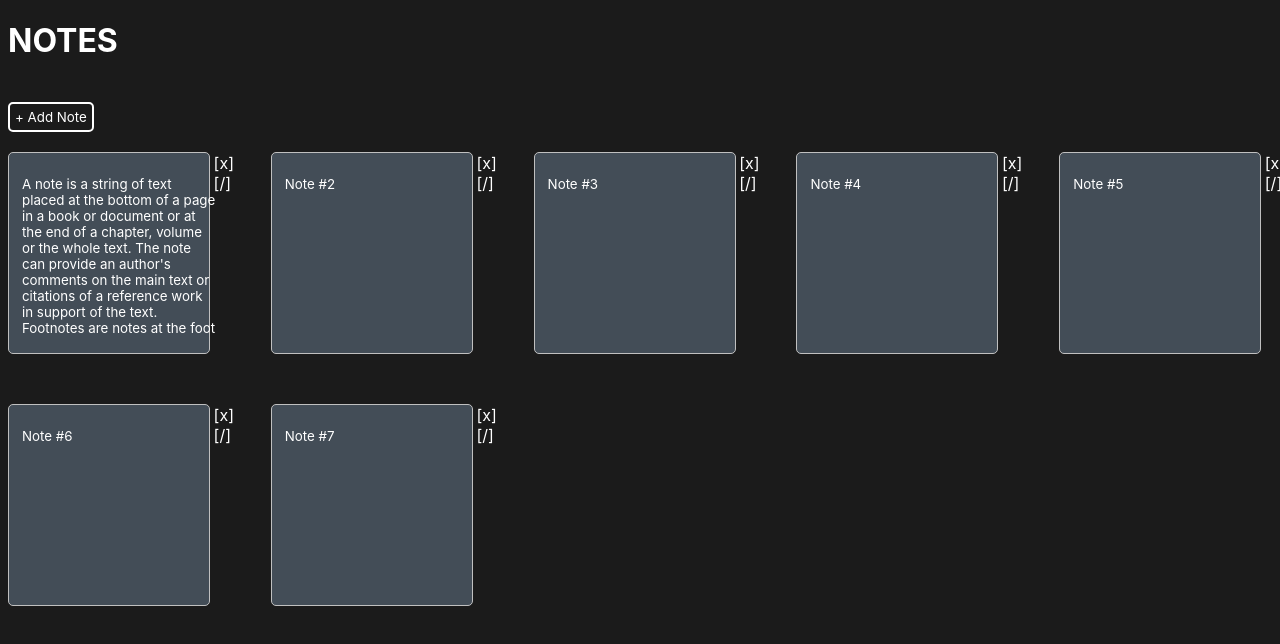
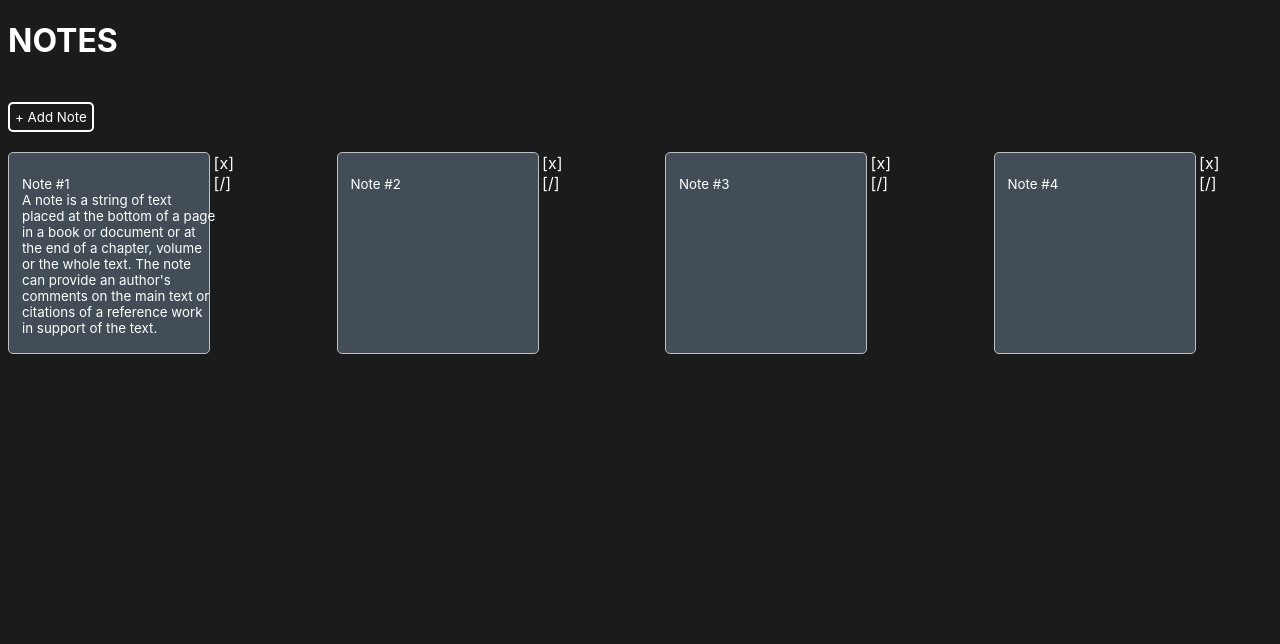
Before and after one commit to frontseat-astronaut/react-note-app, a React (Create React App) app: page / in a window 1280 px wide. Shown: the top 644 px of the page. Built offline with nearby package versions, Linux system fonts and the light colour scheme.

Commit message:
added smooth scrolling

```diff
--- a/package.json
+++ b/package.json
@@ -9,6 +9,7 @@
     "react": "^17.0.2",
     "react-dom": "^17.0.2",
     "react-scripts": "4.0.3",
+    "react-scroll": "^1.8.3",
     "web-vitals": "^1.1.2"
   },
   "scripts": {
--- a/src/App.js
+++ b/src/App.js
@@ -1,30 +1,35 @@
 import './App.css';
 import React from 'react';
+var Scroll   = require('react-scroll');
+var ScrollElement  = Scroll.Element;
+var scroller = Scroll.scroller;
 
 let defaultNotes = [
-  "A note is a string of text placed at the bottom of a page in a book or document or at the end of a chapter, volume or the whole text. The note can provide an author's comments on the main text or citations of a reference work in support of the text.\nFootnotes are notes at the foot of the page while endnotes are collected under a separate heading at the end of a chapter, volume, or entire work. Unlike footnotes, endnotes have the advantage of not affecting the layout of the main text, but may cause inconvenience to readers who have to move back and forth between the main text and the endnotes.\nIn some editions of the Bible, notes are placed in a narrow column in the middle of each page between two columns of biblical text.",
+  "Note #1\nA note is a string of text placed at the bottom of a page in a book or document or at the end of a chapter, volume or the whole text. The note can provide an author's comments on the main text or citations of a reference work in support of the text.\nFootnotes are notes at the foot of the page while endnotes are collected under a separate heading at the end of a chapter, volume, or entire work. Unlike footnotes, endnotes have the advantage of not affecting the layout of the main text, but may cause inconvenience to readers who have to move back and forth between the main text and the endnotes.\nIn some editions of the Bible, notes are placed in a narrow column in the middle of each page between two columns of biblical text.",
   "Note #2",
   "Note #3",
   "Note #4",
-  "Note #5",
-  "Note #6",
-  "Note #7",
 ];
 
 class Note extends React.Component {
   constructor(props) {
     super(props);
 
-    this.key = props.key;
     this.deleteNote = props.deleteNote;
     this.parentRefresh = props.parentRefresh;
 
-    this.state = { "text": props.text, "newText": "", "isTyping": false };
+    this.state = { "text": props.text, "newText": props.text, "isTyping": (props.justCreated) ? true : false, "justCreated": props.justCreated };
 
     this.editNote = this.editNote.bind(this);
     this.handleChange = this.handleChange.bind(this);
     this.handleSubmit = this.handleSubmit.bind(this);
     this.handleCancel = this.handleCancel.bind(this);
+
+  }
+
+  componentDidMount(){
+    if(this.state.justCreated)
+      this.parentRefresh();
   }
 
   editNote(event) {
@@ -38,11 +43,15 @@ class Note extends React.Component {
   }
 
   handleSubmit(event) {
-    this.setState({ "isTyping": false, "text": this.state.newText });
+    this.setState({ "isTyping": false, "text": this.state.newText, "justCreated": false });
     this.parentRefresh();
   }
 
   handleCancel(event) {
+    if (this.state.justCreated) {
+      this.deleteNote(null, true);
+      return;
+    }
     this.setState({ "isTyping": false });
     this.parentRefresh();
   }
@@ -54,7 +63,7 @@ class Note extends React.Component {
           (!this.state.isTyping) ? (
             <div className="Options">
               <a href="#" onClick={this.deleteNote}>[x]</a>
-              <br/>
+              <br />
               <a href="#" onClick={this.editNote}>[/]</a>
             </div>
           ) : (null)
@@ -62,7 +71,7 @@ class Note extends React.Component {
         {
           (this.state.isTyping) ? (
             <div>
-              <textarea className="NoteText" value={this.state.newText} readOnly={false} onChange={this.handleChange} /> <br />
+              <textarea autoFocus className="NoteText" value={this.state.newText} readOnly={false} onChange={this.handleChange} /> <br />
               <button className="DoneButton" onClick={this.handleSubmit}> Done </button>
               <button className="CancelButton" onClick={this.handleCancel}> Cancel </button>
             </div>
@@ -79,6 +88,7 @@ class App extends React.Component {
   constructor(props) {
     super(props);
 
+    this.createNote = this.createNote.bind(this);
     this.displayNotes = this.displayNotes.bind(this);
     this.newNoteButton = this.newNoteButton.bind(this);
     this.handleNewNote = this.handleNewNote.bind(this);
@@ -87,13 +97,25 @@ class App extends React.Component {
 
     let jsxNotes = {}
     for (let i = 0; i < defaultNotes.length; ++i) {
-      jsxNotes[i] = <Note text={defaultNotes[i]} key={i} deleteNote={this.deleteNote(i)} parentRefresh={this.refresh} />;
+      jsxNotes[i] = this.createNote(i, defaultNotes[i], false);
     }
-    this.state = { "notes": jsxNotes, "editMode": false, "totalNotesCounter": jsxNotes.length };
+    this.state = { "notes": jsxNotes, "editMode": false, "totalNotesCounter": Object.keys(jsxNotes).length };
   }
 
-  refresh() {
-    this.setState({ "dummyParam": false });
+  createNote(key, initText, justCreated) {
+    return (
+      <div key={key}>
+      <ScrollElement name={`Note ${key}`}></ScrollElement>
+      <Note text={initText} deleteNote={this.deleteNote(key)} parentRefresh={this.refresh(key)} justCreated={justCreated} />
+      </div>);
+  }
+
+  refresh(key) {
+    let parentRefresh = function() {
+      this.setState({});
+      scroller.scrollTo(`Note ${key}`, {'smooth':true, 'duration': 700});
+    };
+    return parentRefresh.bind(this);
   }
 
   displayNotes() {
@@ -113,14 +135,15 @@ class App extends React.Component {
   }
 
   handleNewNote(event) {
-    // let newNote = <Note
-    // this.setState({"editMode": true})
+    let newNote = this.createNote(this.state.totalNotesCounter, "", true);
+    let newNotes = this.state.notes;
+    newNotes[this.state.totalNotesCounter] = newNote;
+    this.setState({ "editMode": true, "totalNotesCounter": this.state.totalNotesCounter + 1 });
   }
 
   deleteNote(key) {
-    let handleDelete = function (event) {
-      if(window.confirm(`Delete Note #${key+1}?`))
-      {
+    let handleDelete = function (event, cancelled=false) {
+      if (cancelled || window.confirm(`Delete Note?`)) {
         let notes = this.state.notes;
         delete notes[key];
         this.setState({ "notes": notes });
```
Also changed, not shown: 1 other file (tests, documents, lock files or other folders).
